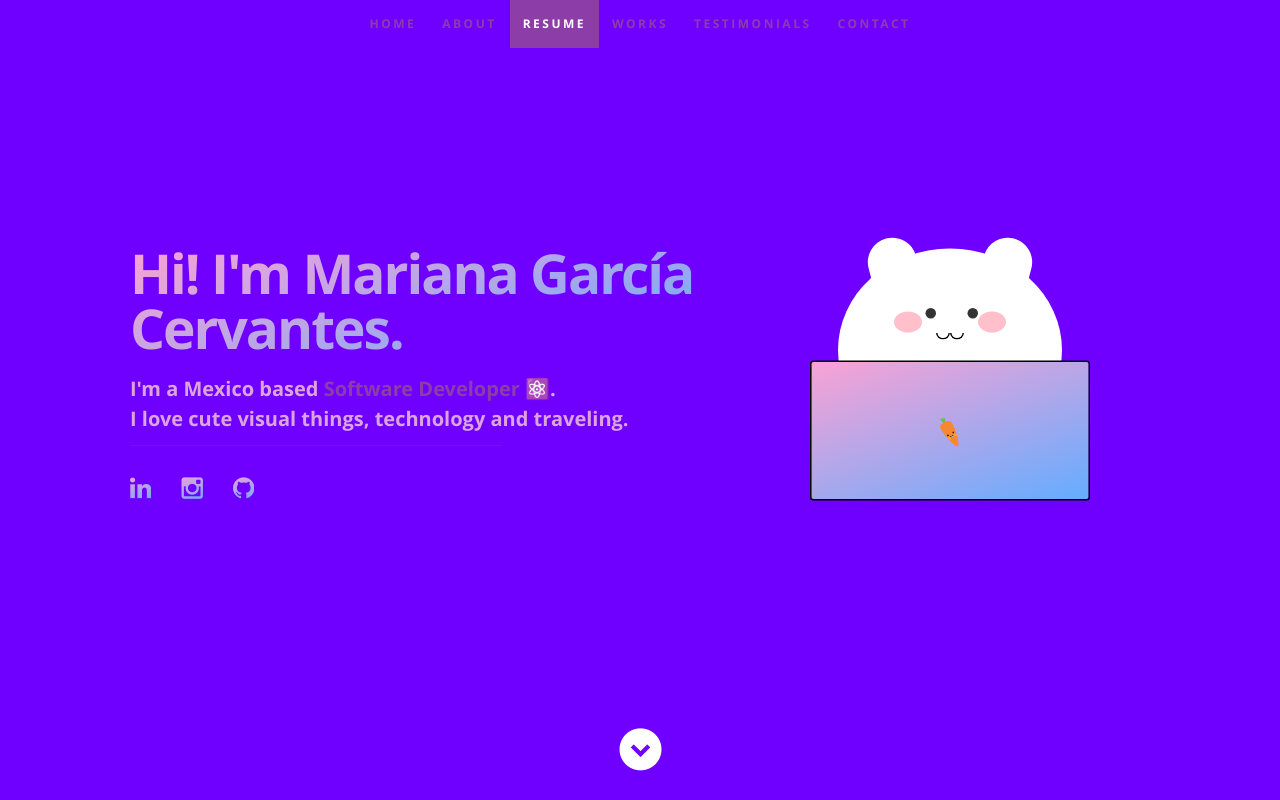
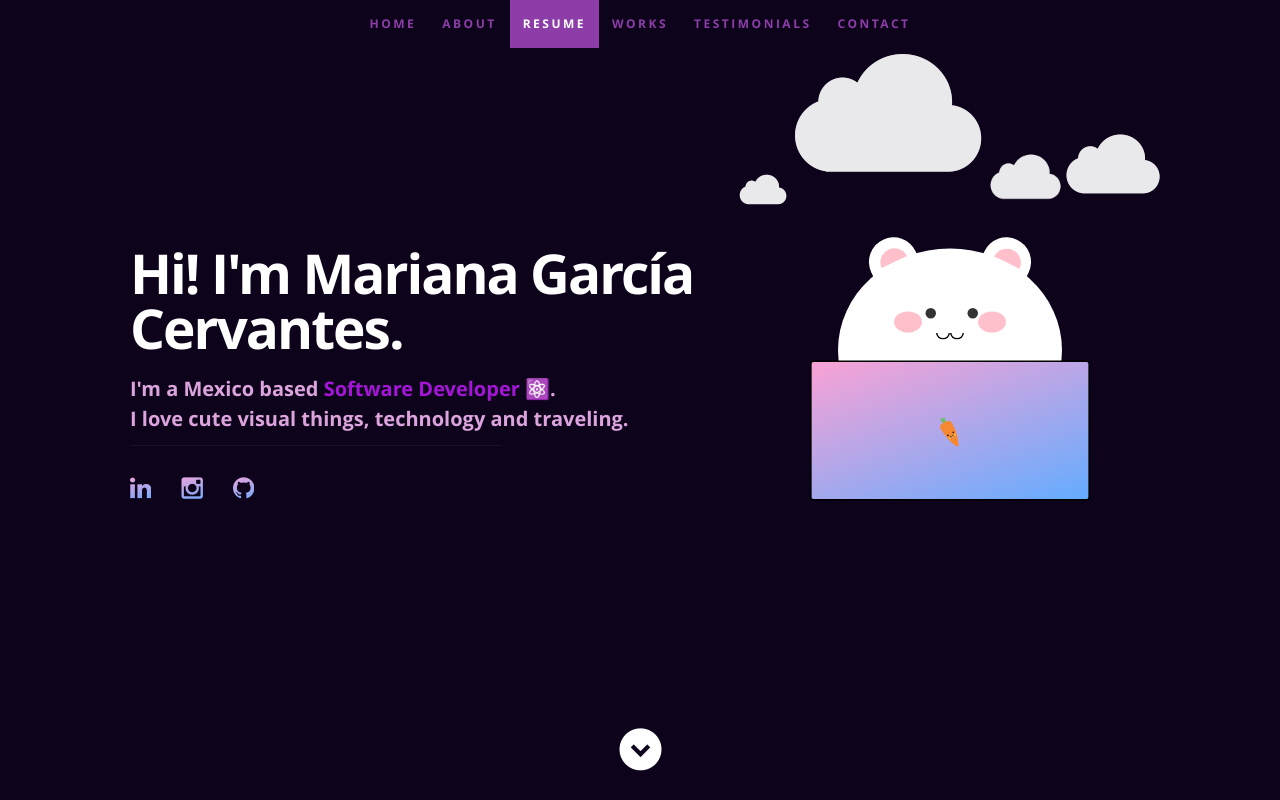
Before and after one commit to mariangace/portfolio, a React (Create React App) app: page / in a window 1280 px wide. Shown: the top 800 px of the page. Built offline with nearby package versions, Linux system fonts and the light colour scheme.

Commit message:
style changes

```diff
--- a/public/css/avatar.css
+++ b/public/css/avatar.css
@@ -1,3 +1,9 @@
+.background-images {
+  position: absolute;
+  opacity: 0.7;
+  top: 15px;
+}
+
 .avatar {
   transform: scale(0.7);
 }
@@ -29,11 +35,17 @@
   border-top-right-radius: 50px;
   transition: 0.5s;
 }
+.ears .ear .inside {
+  width: 40px;
+  height: 20px;
+  margin: 16px;
+  background-color: pink;
+}
 .ears .ear.right {
-  transform: rotate(15deg);
+  transform: rotate(25deg);
 }
 .ears .ear.left {
-  transform: rotate(-15deg);
+  transform: rotate(-25deg);
 }
 
 .ears .ear.right:hover {
--- a/public/css/layout.css
+++ b/public/css/layout.css
@@ -23,7 +23,8 @@
 /* ------------------------------------------------------------------ */
 
 body {
-  background: #6f00ff;
+  /*background: #6f00ff; */
+  background: #0d031b;
   font-family: 'Montserrat';
 }
 
@@ -88,7 +89,7 @@ header .banner-text {
 header .banner-text h1 {
   /*font: 90px/1.1em "Monserrat", "opensans-bold", sans-serif;*/
   font-size: 90px/1.1em;
-  color: #000000;
+  color: white;
   letter-spacing: -2px;
   margin: 0 auto 18px auto;
   /* text-shadow: 0px 1px 3px rgba(0, 0, 0, 0.8); */
@@ -102,7 +103,7 @@ header .banner-text h3 {
 }
 header .banner-text h3 span,
 header .banner-text h3 a {
-  color: #8c3da8;
+  color: #a515d8;
   font-weight: 900;
 }
 header .banner-text hr {
--- a/public/resumeData.json
+++ b/public/resumeData.json
@@ -1,6 +1,6 @@
 {
   "main": {
-    "name": "Mariana García Cervantes",
+    "name": "Mariana \nGarcía Cervantes",
     "occupation": "Software Developer",
     "description": "I love cute visual things, technology and traveling",
     "image": "profile.jpg",
@@ -107,7 +107,7 @@
     "testimonials": [
       {
         "text": "",
-        "user":""
+        "user": ""
       }
     ]
   }
--- a/src/Components/Avatar.js
+++ b/src/Components/Avatar.js
@@ -1,33 +1,51 @@
-import React from 'react'
+import React from 'react';
 
 function Avatar() {
   return (
-    <div className="avatar">
-      <div class="forhead">
-        <div class="ears">
-          <div class="ear left"></div>
-          <div class="ear right"></div>
+    <>
+      <div className='background-images'>
+        <img src='./images/cloud.png' width='50px' alt='clound' />
+        <img src='./images/cloud.png' width='200px' alt='clound' />
+        <img src='./images/cloud.png' width='75px' alt='clound' />
+        <img src='./images/cloud.png' width='100px' alt='clound' />
+      </div>
+      <div className='background-images'>
+        <img src='./images/cloud.png' width='50px' alt='clound' />
+        <img src='./images/cloud.png' width='200px' alt='clound' />
+        <img src='./images/cloud.png' width='75px' alt='clound' />
+        <img src='./images/cloud.png' width='100px' alt='clound' />
+      </div>
+      <div className='avatar'>
+        <div class='forhead'>
+          <div class='ears'>
+            <div class='ear left'>
+              <div class='ear inside'></div>
+            </div>
+            <div class='ear right'>
+              <div class='ear inside'></div>
             </div>
           </div>
-      <div class="face">
-        <div class="eyes">
-          <div class="eye"></div>
-          <div class="eye"></div>
         </div>
-        <div class="cheeks">
-          <div class="cheek"></div>
-          <div class="cheek"></div>
+        <div class='face'>
+          <div class='eyes'>
+            <div class='eye'></div>
+            <div class='eye'></div>
           </div>
-        <div class="mouth">
-          <div class="lip"></div>
-          <div class="lip"></div>
+          <div class='cheeks'>
+            <div class='cheek'></div>
+            <div class='cheek'></div>
+          </div>
+          <div class='mouth'>
+            <div class='lip'></div>
+            <div class='lip'></div>
           </div>
         </div>
-    <div class="object">
-      <img src="./images/carrot.png" alt="carrot" width="50px" height="50px" />
+        <div class='object'>
+          <img src='./images/carrot.png' alt='carrot' width='50px' height='50px' />
         </div>
       </div>
-  )
+    </>
+  );
 }
 
-export default Avatar
+export default Avatar;
--- a/src/Components/styles.css
+++ b/src/Components/styles.css
@@ -9,9 +9,9 @@
 }
 
 .description-container h1 {
-  background: -webkit-linear-gradient(-70deg, #faa2d5, #64acff);
+  /* background: -webkit-linear-gradient(-70deg, #faa2d5, #64acff);
   -webkit-background-clip: text;
-  -webkit-text-fill-color: transparent;
+  -webkit-text-fill-color: transparent; */
   line-height: 1;
   font-size: 55px !important;
 }
```
Also changed, not shown: src/Components/Header.js (+23 -21 lines), public/images/cloud.png (added). Lines whose indentation alone changed are shown as unchanged.
